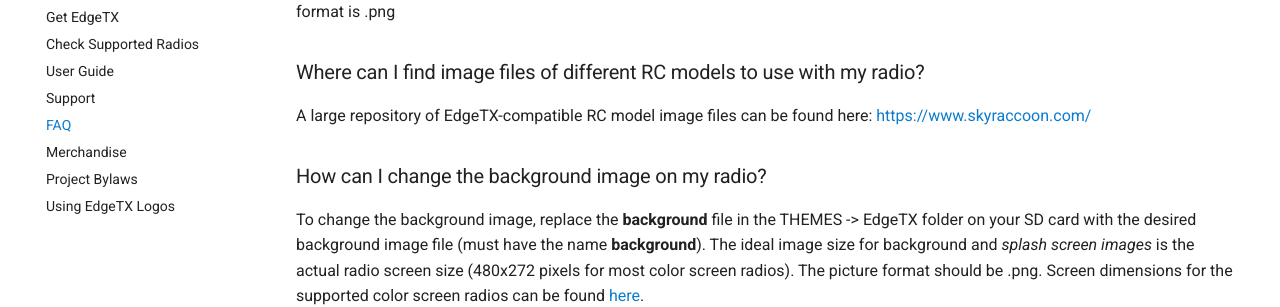
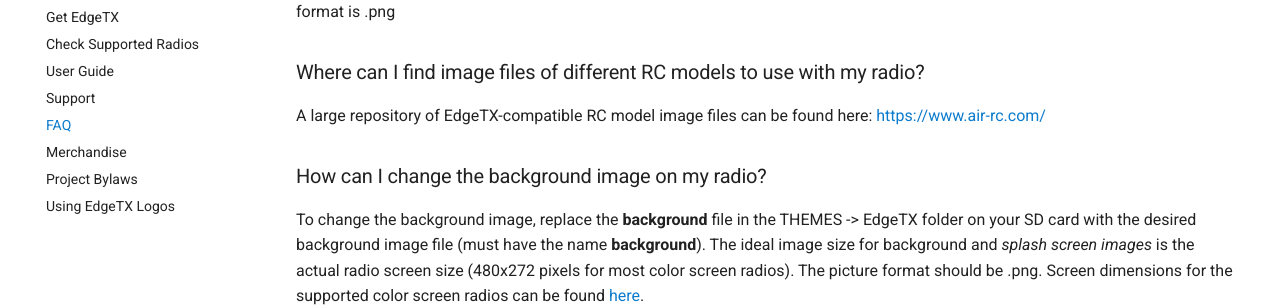
Before and after one commit to EdgeTX/edgetx.github.io, an MkDocs documentation site: the page built from docs/faq.md, in a window 1280 px wide and 900 px high, scrolled down 1649 px. Shown: the part 154-461 px from the top of the window. Built offline with MkDocs 1.6.1 and Material for MkDocs 9.7.7, drawn with Linux system fonts in a browser that asks for light colours; comment, search, counter and statistics services are not loaded; some of the changed lines change nothing that is shown.

Commit message:
Changed to https://www.air-rc.com/

```diff
--- a/docs/faq.md
+++ b/docs/faq.md
@@ -45,7 +45,7 @@
 
 ###Where can I find image files of different RC models to use with my radio?
 
-A large repository of EdgeTX-compatible RC model image files can be found here: [https://www.skyraccoon.com/](https://www.skyraccoon.com/)
+A large repository of EdgeTX-compatible RC model image files can be found here: [https://www.air-rc.com/](https://www.air-rc.com/)
 
 ###How can I change the background image on my radio?
 
```
